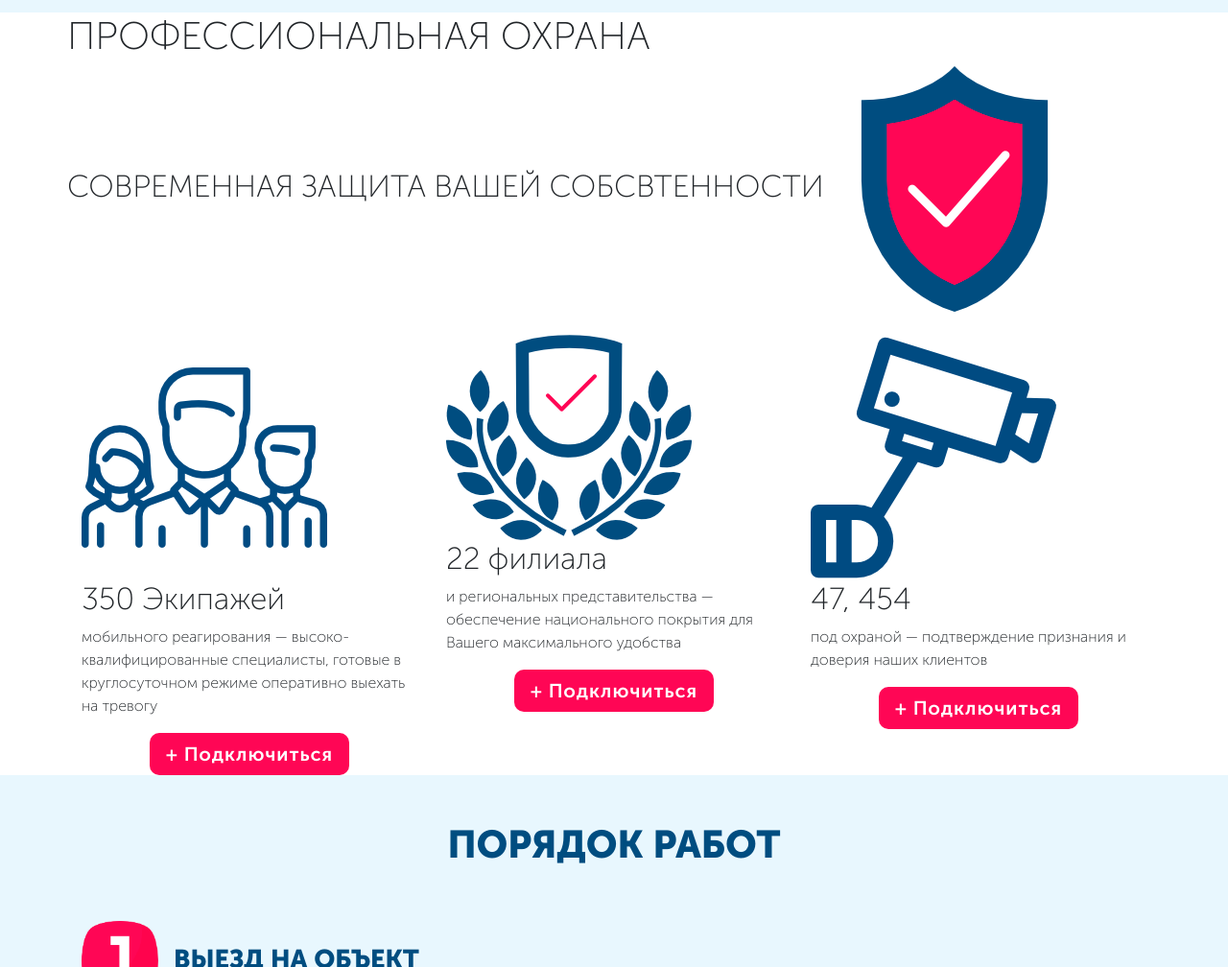
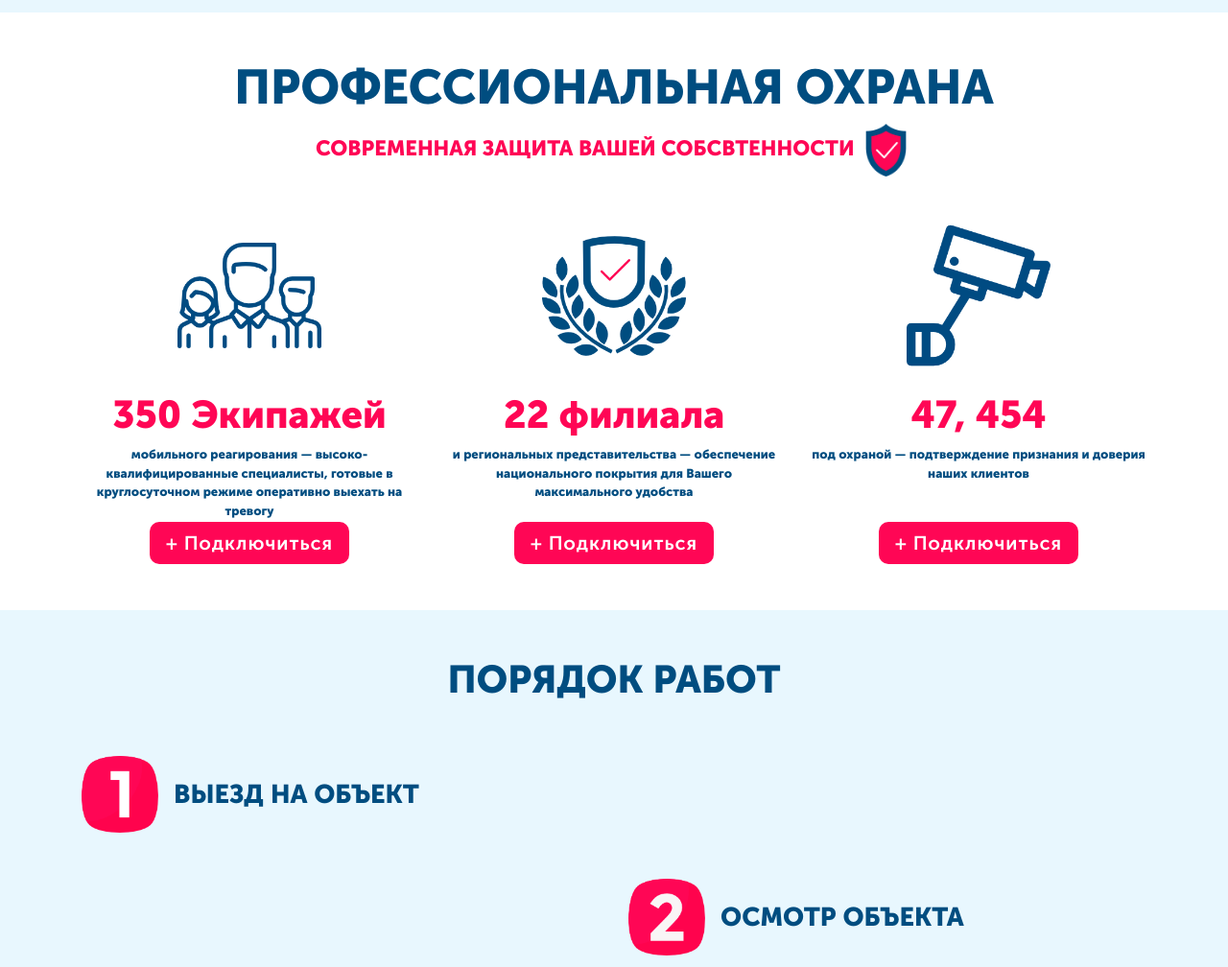
Before and after one commit to OstapHetman/venbest, a plain HTML site: page src/index.html in a window 1280 px wide. Shown: the part 2480-3488 px from the top of the page at 96% size. Drawn offline with Linux system fonts and the light colour scheme.

Commit message:
styled pro security

```diff
--- a/src/index.html
+++ b/src/index.html
@@ -471,42 +471,54 @@
 
     <!-- START PROFFESIONAL SECURITY SECTION -->
 
-    <div class="section" id="pro-security">
+    <section class="my-5" id="pro-security">
         <div class="container">
+            <h1 class="text-center">ПРОФЕССИОНАЛЬНАЯ ОХРАНА</h1>
+            <h2 class="text-center">
+                СОВРЕМЕННАЯ ЗАЩИТА ВАШЕЙ СОБСВТЕННОСТИ
+                <img class="header-image " src="img/security.png" alt="Security">
+            </h2>
             <div class="row">
-                <h1>ПРОФЕССИОНАЛЬНАЯ ОХРАНА</h1>
-                <h2>
-                    СОВРЕМЕННАЯ ЗАЩИТА ВАШЕЙ СОБСВТЕННОСТИ
-                    <img src="img/security.png" alt="Security">
-                </h2>
                 <!-- ======================= -->
-                <div class="col-md-6 col-lg-4 col-xl-4 mt-3">
-                    <img src="img/team.png" alt="Team">
+                <div class="col-md-6 col-lg-4 col-xl-4 mt-3 item">
+                    <div class="icon-item">
+                        <img class="d-block m-auto" src="img/team.png" alt="Team">
+                    </div>
                     <h2>350 Экипажей</h2>
-                    <p>мобильного реагирования — высоко- квалифицированные специалисты, готовые в круглосуточном режиме оперативно выехать на тревогу</p>
+                    <div class="under-head-text">
+                        <p>мобильного реагирования — высоко- квалифицированные специалисты, готовые в круглосуточном режиме оперативно выехать на тревогу</p>
+                    </div>
                     <button class="btn main-btn px-3 d-block mx-auto">+ Подключиться</button>
                 </div>
                 <!-- ======================= -->
                 <!-- ======================= -->
-                <div class="col-md-6 col-lg-4 col-xl-4 mt-3">
-                    <img src="img/tick.png" alt="tick">
+                <div class="col-md-6 col-lg-4 col-xl-4 mt-3 item">
+                    <div class="icon-item">
+                        <img class="d-block m-auto" src="img/tick.png" alt="Tick">
+                    </div>
                     <h2>22 филиала</h2>
-                    <p>и региональных представительства — обеспечение национального покрытия для Вашего максимального удобства</p>
+                    <div class="under-head-text">
+                        <p>и региональных представительства — обеспечение национального покрытия для Вашего максимального удобства</p>
+                    </div>
                     <button class="btn main-btn px-3 d-block mx-auto">+ Подключиться</button>
                 </div>
                 <!-- ======================= -->
                 <!-- ======================= -->
-                <div class="col-md-6 col-lg-4 col-xl-4 mt-3">
-                    <img src="img/camera.png" alt="camera">
+                <div class="col-md-6 col-lg-4 col-xl-4 mt-3 item">
+                    <div class="icon-item">
+                        <img class="d-block m-auto" src="img/camera.png" alt="Camera">
+                    </div>
                     <h2>47, 454</h2>
-                    <p>под охраной — подтверждение признания и доверия наших клиентов
-                    </p>
+                    <div class="under-head-text">
+                        <p>под охраной — подтверждение признания и доверия наших клиентов
+                        </p>
+                    </div>
                     <button class="btn main-btn px-3 d-block mx-auto">+ Подключиться</button>
                 </div>
                 <!-- ======================= -->
             </div>
         </div>
-    </div>
+    </section>
     <!-- END PROFFESIONAL SECURITY SECTION -->
 
 
--- /dev/null
+++ b/src/sass/layout/_pro-security.scss
@@ -0,0 +1,38 @@
+#pro-security {
+    font-family: "Museo3";
+    h1 {
+        font-size: em(50);
+        color: $mainTextColor;
+        text-transform: uppercase;
+    }
+    h2 {
+        font-size: em(22);
+        color: $sliderTilte;
+        img.header-image {
+            max-width: em(40);
+            height: auto;
+        }
+    }
+    .icon-item {
+        min-height: 200px;
+        display: flex;
+        align-items: center;
+    }
+    .item {
+        h2 {
+            font-size: em(40);
+            text-align: center;
+        }
+        p {
+            font-size: em(13);
+            color: $mainTextColor;
+            text-align: center;
+        }
+        img {
+            max-width: 150px;
+        }
+    }
+    .under-head-text {
+        min-height: 80px;
+    }
+}
--- a/src/sass/main.scss
+++ b/src/sass/main.scss
@@ -15,6 +15,7 @@
 @import 'layout/_header';
 @import 'layout/_services';
 @import 'layout/_we-protect';
+@import 'layout/_pro-security';
 @import 'layout/_order-of-work';
 @import 'layout/_contacts';
 @import 'layout/_line';
```
Also changed, not shown: src/css/main.css.
